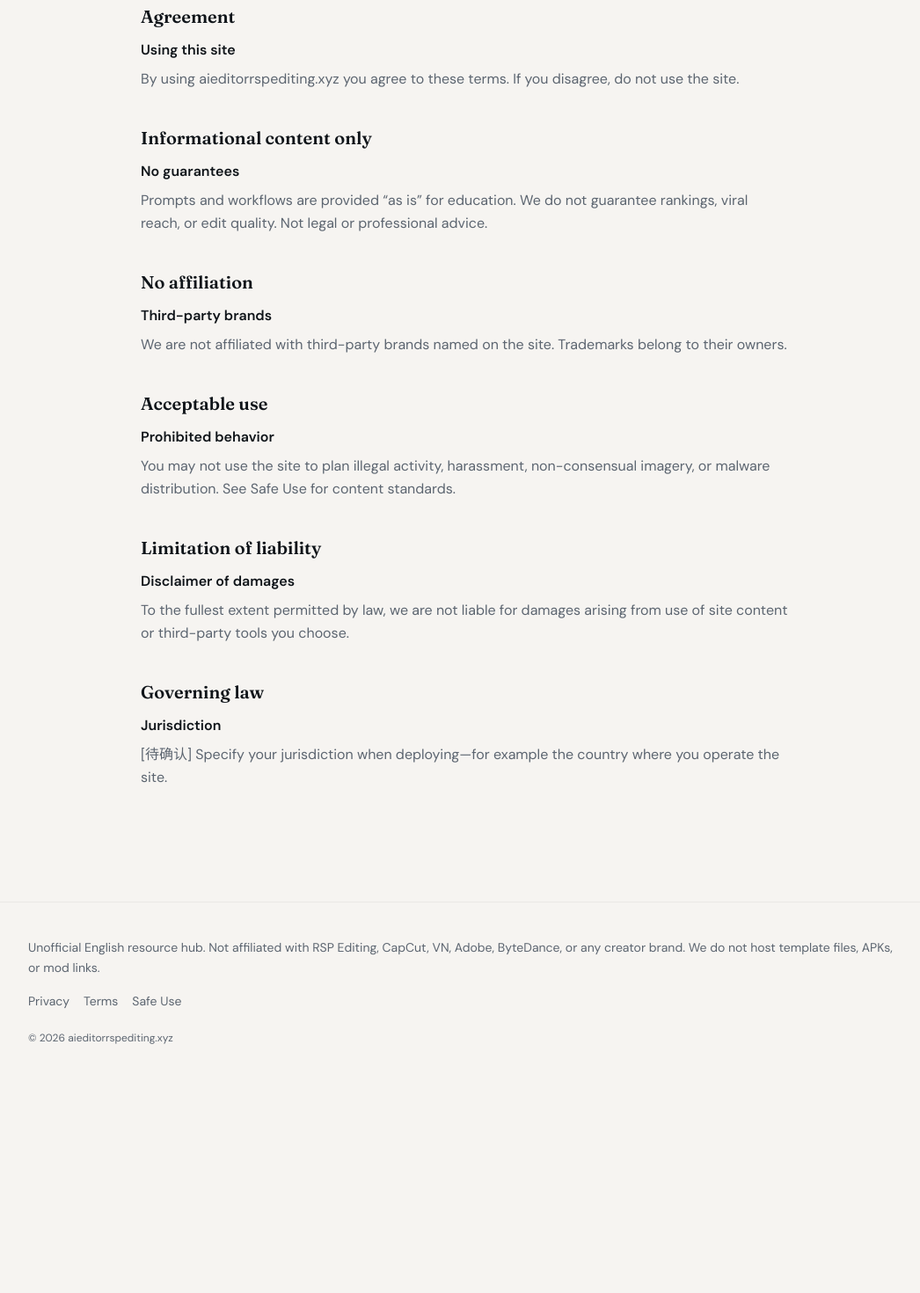
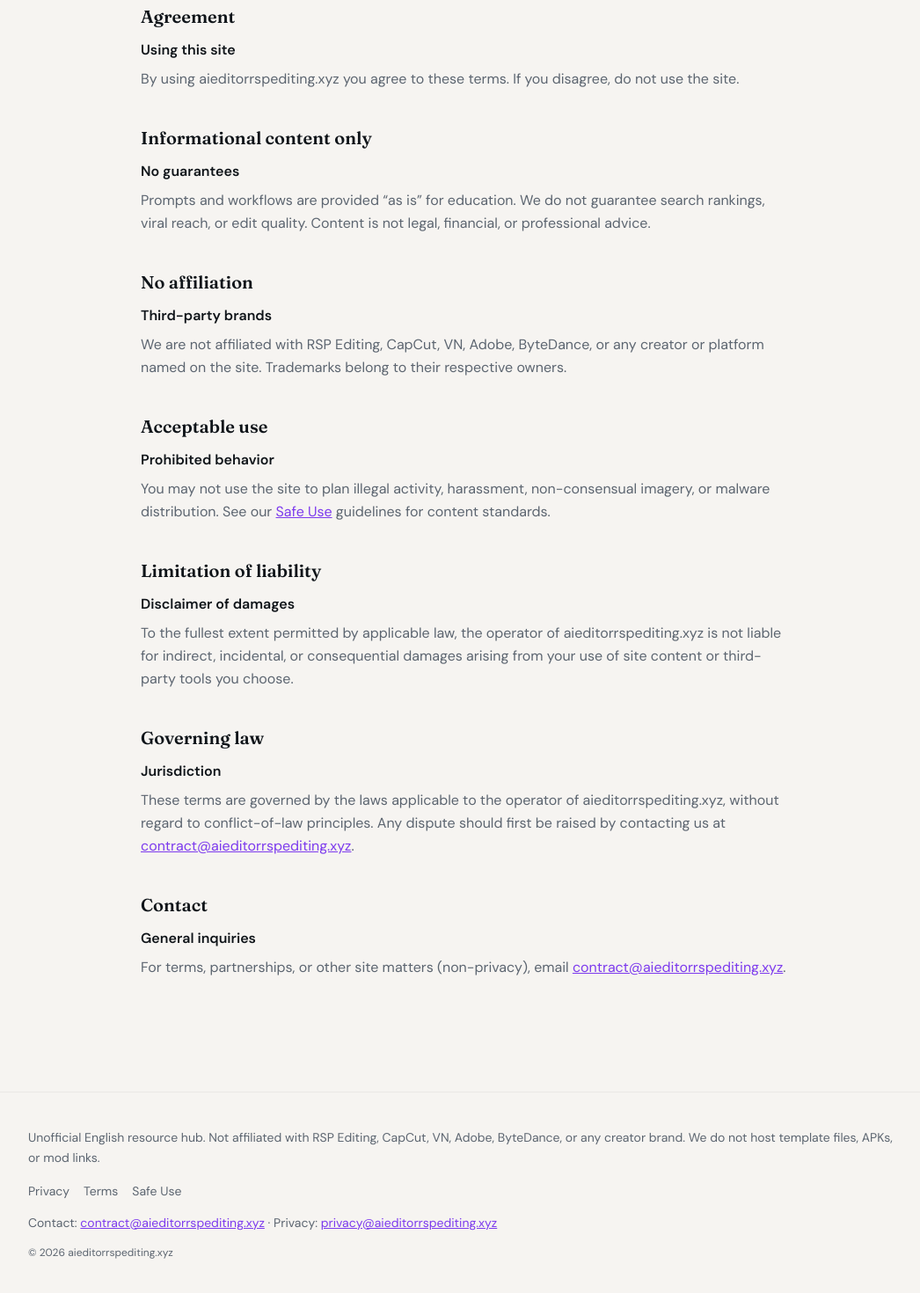
Before and after one commit to quven1990/aieditorrspediting, a Next.js app: page /terms in a window 1280 px wide. Shown: the part 206-1676 px from the top of the page at 88% size, without its empty margins (112-1158 px from the left). Before the commit the page ends 1434 px from the top, so only its background shows below. Built offline with nearby package versions, Linux system fonts and the light colour scheme; no server answers.

Commit message:
Add contact emails and finalize legal page details.
Use contract@ and privacy@ across footer, privacy, terms, and safe-use; document analytics vendors; remove placeholders.

```diff
--- a/src/app/privacy/page.tsx
+++ b/src/app/privacy/page.tsx
@@ -1,5 +1,7 @@
 import type { Metadata } from "next";
+import { ContactEmail } from "@/components/ContactEmail";
 import { pageMetadata } from "@/lib/seo";
+import { SITE_OPERATOR } from "@/lib/site";
 
 export const metadata: Metadata = pageMetadata({
   title: "Privacy Policy",
@@ -17,20 +19,28 @@ export default function PrivacyPage() {
       <h2>Overview</h2>
       <h3 className="!mt-2 text-base font-semibold text-ink">What this website is</h3>
       <p>
-        aieditorrspediting.xyz (“we”, “site”) is a static information website. Phase 1 does not
-        offer user accounts or hosted uploads.
+        {SITE_OPERATOR} (“we”, “the site”) is operated as a static information website. Phase 1
+        does not offer user accounts or hosted uploads.
       </p>
 
       <h2>Data we may collect</h2>
       <h3 className="!mt-2 text-base font-semibold text-ink">Analytics and server logs</h3>
       <ul>
         <li>
-          <strong>Analytics:</strong> If enabled, Google Analytics 4 may collect usage data
-          (pages viewed, device type, approximate geography) via cookies or similar technologies.
+          <strong>Google Analytics 4:</strong> Usage data such as pages viewed, device type, and
+          approximate geography, via cookies or similar technologies (measurement ID on this site).
         </li>
         <li>
-          <strong>Server logs:</strong> Our host (e.g. Cloudflare) may log IP address, user agent,
-          and request time for security and performance.
+          <strong>Plausible Analytics:</strong> Privacy-oriented analytics hosted at
+          plausible.shipsolo.io (no cross-site cookies by default; see their policy).
+        </li>
+        <li>
+          <strong>Microsoft Clarity:</strong> Session analytics such as heatmaps and interaction
+          data to improve usability (see Microsoft’s privacy documentation).
+        </li>
+        <li>
+          <strong>Server logs:</strong> Our host Cloudflare may log IP address, user agent, and
+          request time for security and performance.
         </li>
       </ul>
 
@@ -44,19 +54,19 @@ export default function PrivacyPage() {
       <h3 className="!mt-2 text-base font-semibold text-ink">Vendor policies</h3>
       <p>
         Analytics and CDN providers process data under their own policies. You can use browser
-        controls or opt-out tools offered by those vendors.
+        controls, vendor opt-out tools, or DNS/ad blockers where appropriate.
       </p>
 
       <h2>Contact</h2>
       <h3 className="!mt-2 text-base font-semibold text-ink">Privacy requests</h3>
       <p>
-        For privacy questions, contact the site operator at the email you configure for this
-        domain (add your address when deploying).
+        For privacy-related questions or requests about data we process, email{" "}
+        <ContactEmail email="privacy" />.
       </p>
 
       <h2>Changes</h2>
       <h3 className="!mt-2 text-base font-semibold text-ink">Policy updates</h3>
-      <p>We may update this policy; the date above will change when we do.</p>
+      <p>We may update this policy; the “Last updated” date above will change when we do.</p>
     </div>
   );
 }
--- a/src/app/safe-use/page.tsx
+++ b/src/app/safe-use/page.tsx
@@ -1,4 +1,5 @@
 import type { Metadata } from "next";
+import { ContactEmail } from "@/components/ContactEmail";
 import { pageMetadata } from "@/lib/seo";
 
 export const metadata: Metadata = pageMetadata({
@@ -56,6 +57,17 @@ export default function SafeUsePage() {
         You are responsible for how you use prompts from this site. We provide educational
         text only—not legal advice.
       </p>
+
+      <h2>Questions</h2>
+      <h3 className="!mt-2 text-base font-semibold text-ink">Contact us</h3>
+      <p>
+        Report a safety concern or ask about these guidelines: <ContactEmail email="contact" />.
+        For privacy-specific requests, use <ContactEmail email="privacy" /> (see{" "}
+        <a href="/privacy/" className="text-accent underline">
+          Privacy Policy
+        </a>
+        ).
+      </p>
     </div>
   );
 }
--- a/src/app/terms/page.tsx
+++ b/src/app/terms/page.tsx
@@ -1,5 +1,8 @@
 import type { Metadata } from "next";
+import Link from "next/link";
+import { ContactEmail } from "@/components/ContactEmail";
 import { pageMetadata } from "@/lib/seo";
+import { SITE_OPERATOR } from "@/lib/site";
 
 export const metadata: Metadata = pageMetadata({
   title: "Terms of Use",
@@ -17,41 +20,57 @@ export default function TermsPage() {
       <h2>Agreement</h2>
       <h3 className="!mt-2 text-base font-semibold text-ink">Using this site</h3>
       <p>
-        By using aieditorrspediting.xyz you agree to these terms. If you disagree, do not use
-        the site.
+        By using {SITE_OPERATOR} you agree to these terms. If you disagree, do not use the site.
       </p>
 
       <h2>Informational content only</h2>
       <h3 className="!mt-2 text-base font-semibold text-ink">No guarantees</h3>
       <p>
-        Prompts and workflows are provided “as is” for education. We do not guarantee rankings,
-        viral reach, or edit quality. Not legal or professional advice.
+        Prompts and workflows are provided “as is” for education. We do not guarantee search
+        rankings, viral reach, or edit quality. Content is not legal, financial, or professional
+        advice.
       </p>
 
       <h2>No affiliation</h2>
       <h3 className="!mt-2 text-base font-semibold text-ink">Third-party brands</h3>
       <p>
-        We are not affiliated with third-party brands named on the site. Trademarks belong to
-        their owners.
+        We are not affiliated with RSP Editing, CapCut, VN, Adobe, ByteDance, or any creator or
+        platform named on the site. Trademarks belong to their respective owners.
       </p>
 
       <h2>Acceptable use</h2>
       <h3 className="!mt-2 text-base font-semibold text-ink">Prohibited behavior</h3>
       <p>
         You may not use the site to plan illegal activity, harassment, non-consensual imagery, or
-        malware distribution. See Safe Use for content standards.
+        malware distribution. See our{" "}
+        <Link href="/safe-use/" className="text-accent underline">
+          Safe Use
+        </Link>{" "}
+        guidelines for content standards.
       </p>
 
       <h2>Limitation of liability</h2>
       <h3 className="!mt-2 text-base font-semibold text-ink">Disclaimer of damages</h3>
       <p>
-        To the fullest extent permitted by law, we are not liable for damages arising from use of
-        site content or third-party tools you choose.
+        To the fullest extent permitted by applicable law, the operator of {SITE_OPERATOR} is not
+        liable for indirect, incidental, or consequential damages arising from your use of site
+        content or third-party tools you choose.
       </p>
 
       <h2>Governing law</h2>
       <h3 className="!mt-2 text-base font-semibold text-ink">Jurisdiction</h3>
-      <p>[待确认] Specify your jurisdiction when deploying—for example the country where you operate the site.</p>
+      <p>
+        These terms are governed by the laws applicable to the operator of {SITE_OPERATOR}, without
+        regard to conflict-of-law principles. Any dispute should first be raised by contacting us at{" "}
+        <ContactEmail email="contact" />.
+      </p>
+
+      <h2>Contact</h2>
+      <h3 className="!mt-2 text-base font-semibold text-ink">General inquiries</h3>
+      <p>
+        For terms, partnerships, or other site matters (non-privacy), email{" "}
+        <ContactEmail email="contact" />.
+      </p>
     </div>
   );
 }
--- /dev/null
+++ b/src/components/ContactEmail.tsx
@@ -0,0 +1,24 @@
+import { CONTACT_EMAIL, PRIVACY_EMAIL } from "@/lib/site";
+
+type Props = {
+  email: "contact" | "privacy";
+  className?: string;
+};
+
+export function ContactEmail({ email, className }: Props) {
+  const address = email === "privacy" ? PRIVACY_EMAIL : CONTACT_EMAIL;
+  return (
+    <a href={`mailto:${address}`} className={className ?? "text-accent underline hover:opacity-90"}>
+      {address}
+    </a>
+  );
+}
+
+export function ContactEmailsFooter() {
+  return (
+    <p className="mt-4 text-sm text-muted">
+      Contact:{" "}
+      <ContactEmail email="contact" /> · Privacy: <ContactEmail email="privacy" />
+    </p>
+  );
+}
--- a/src/components/Footer.tsx
+++ b/src/components/Footer.tsx
@@ -1,4 +1,5 @@
 import Link from "next/link";
+import { ContactEmailsFooter } from "@/components/ContactEmail";
 import { SITE_YEAR } from "@/lib/site";
 
 export function Footer() {
@@ -21,7 +22,8 @@ export function Footer() {
             Safe Use
           </Link>
         </div>
-        <p className="mt-6 text-xs">© {SITE_YEAR} aieditorrspediting.xyz</p>
+        <ContactEmailsFooter />
+        <p className="mt-4 text-xs">© {SITE_YEAR} aieditorrspediting.xyz</p>
       </div>
     </footer>
   );
--- a/src/lib/site.ts
+++ b/src/lib/site.ts
@@ -10,3 +10,10 @@ export const SITE_DESCRIPTION =
 
 /** Fixed year avoids SSR/client timezone mismatch in footer */
 export const SITE_YEAR = 2026;
+
+/** Site operator (legal pages) */
+export const SITE_OPERATOR = "aieditorrspediting.xyz";
+
+export const CONTACT_EMAIL = "contract@aieditorrspediting.xyz";
+
+export const PRIVACY_EMAIL = "privacy@aieditorrspediting.xyz";
```
Also changed, not shown: 1 other file (tests, documents, lock files or other folders).
